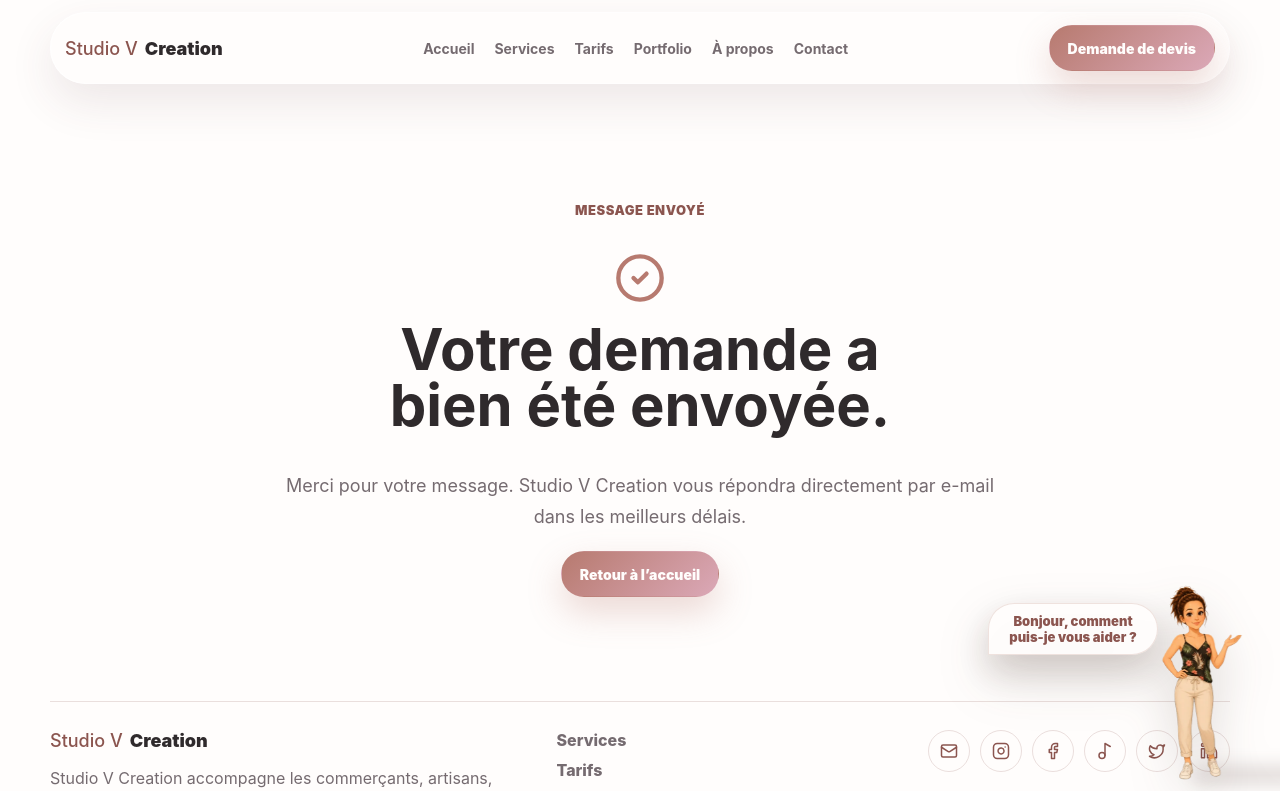
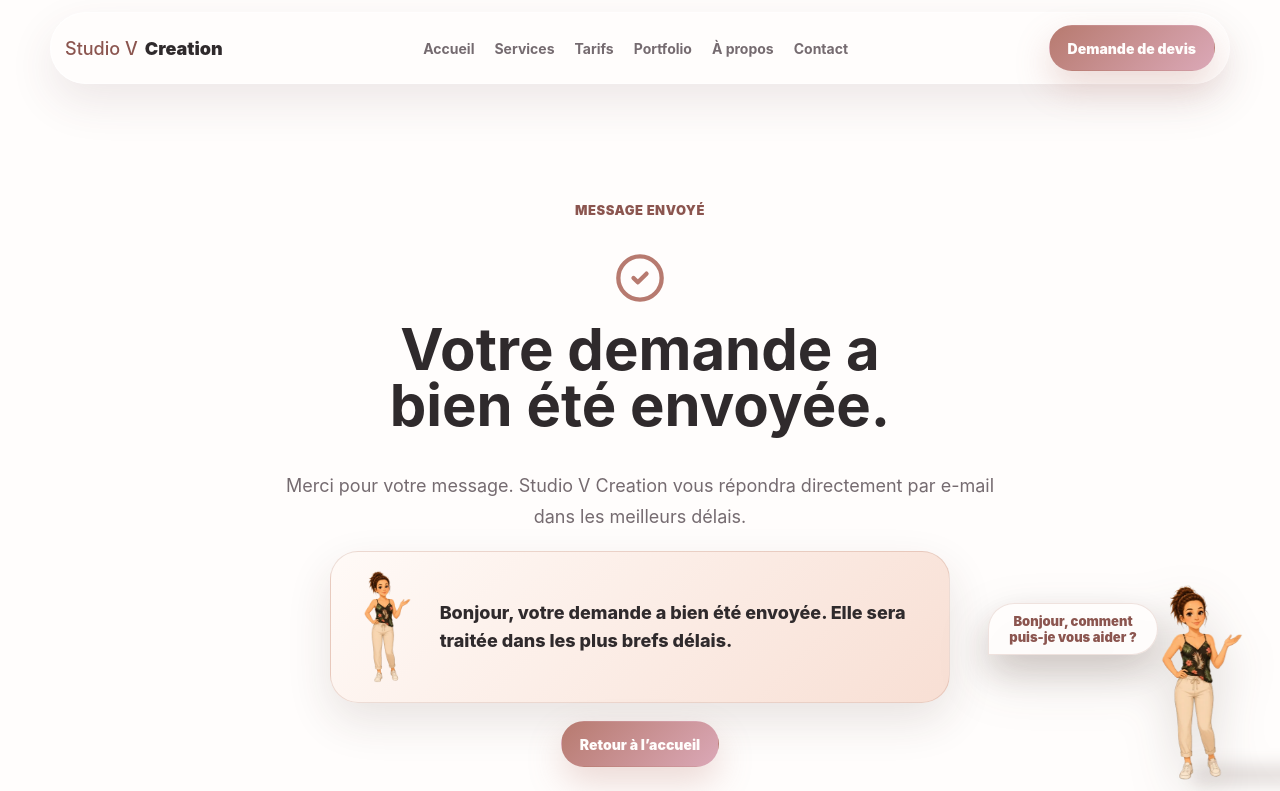
Before and after one commit to Pricelite/MILLIONAIRE, a Next.js app: page /merci in a window 1280 px wide. Shown: the top 791 px of the page. Built offline with nearby package versions, Linux system fonts and the light colour scheme.

Commit message:
feat(contact): show Virginie IA confirmation after submission

```diff
--- a/app/globals.css
+++ b/app/globals.css
@@ -637,6 +637,34 @@ details.reasonCard p {
   color: var(--rose-gold);
 }
 
+.virginieThankYouMessage {
+  max-width: 620px;
+  display: grid;
+  grid-template-columns: auto 1fr;
+  align-items: center;
+  gap: 18px;
+  border: 1px solid rgba(167, 108, 88, 0.2);
+  border-radius: 28px;
+  background: linear-gradient(135deg, #fffaf7, #f8dfd4);
+  box-shadow: 0 18px 45px rgba(63, 42, 33, 0.12);
+  padding: 16px 20px 16px 12px;
+  text-align: left;
+}
+
+.virginieThankYouMessage img {
+  width: auto;
+  height: 118px;
+  object-fit: contain;
+}
+
+.virginieThankYouMessage p {
+  margin: 0;
+  color: var(--ink);
+  font-size: 17px;
+  font-weight: 850;
+  line-height: 1.55;
+}
+
 .compactHero {
   padding-bottom: 20px;
 }
@@ -1497,6 +1525,17 @@ details.reasonCard p {
     width: min(100% - 24px, 1180px);
   }
 
+  .virginieThankYouMessage {
+    grid-template-columns: 1fr;
+    justify-items: center;
+    padding: 18px;
+    text-align: center;
+  }
+
+  .virginieThankYouMessage img {
+    height: 104px;
+  }
+
   .virginieIA {
     right: 10px;
     bottom: 8px;
--- a/app/merci/page.tsx
+++ b/app/merci/page.tsx
@@ -1,4 +1,5 @@
 import Link from "next/link";
+import Image from "next/image";
 import { CheckCircle2 } from "lucide-react";
 
 export const metadata = {
@@ -18,6 +19,18 @@ export default function MerciPage() {
           Merci pour votre message. Studio V Creation vous répondra directement
           par e-mail dans les meilleurs délais.
         </p>
+        <div className="virginieThankYouMessage">
+          <Image
+            src="/images/virginie-ia-avatar.webp"
+            alt=""
+            width={110}
+            height={165}
+          />
+          <p>
+            Bonjour, votre demande a bien été envoyée. Elle sera traitée dans
+            les plus brefs délais.
+          </p>
+        </div>
         <Link className="button primary" href="/">
           Retour à l’accueil
         </Link>
```
Also changed, not shown: components/contact-form.tsx (+6 -1 lines).
